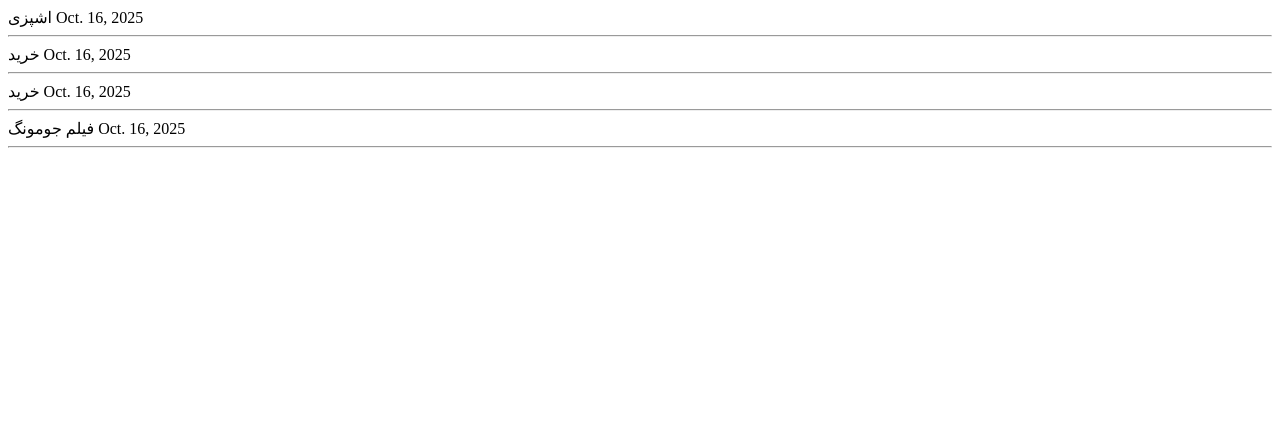
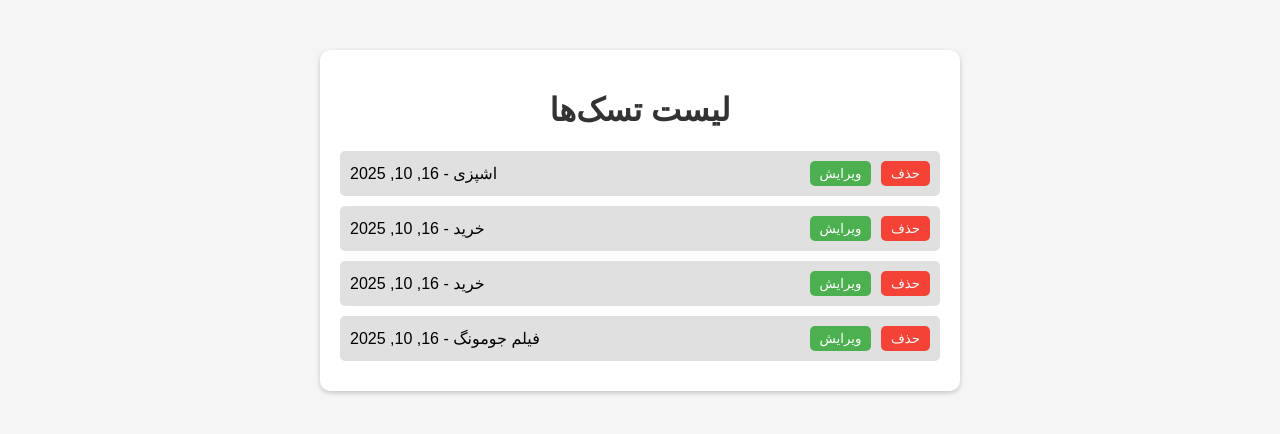
Before and after one commit to Mitra-Ghahremani/new_todolist, a Django app: page /display_task/ in a window 1280 px wide. Shown: the top 434 px of the page. Run offline with Django 5.2, Linux system fonts and the light colour scheme; a user stored in the database is signed in; data comes from the database, SQL or seed files in the repository; both versions use the stored data as it was after the commit.

Commit message:
added display.css file and modified display_task.html

```diff
--- /dev/null
+++ b/static/user_app/css/display.css
@@ -0,0 +1,63 @@
+body {
+    font-family: Arial, sans-serif;
+    background-color: #f5f5f5;
+    text-align: center;
+    margin: 0;
+    padding: 0;
+}
+
+.container {
+    max-width: 600px;
+    margin: 50px auto;
+    background-color: #fff;
+    padding: 20px;
+    border-radius: 10px;
+    box-shadow: 0 2px 5px rgba(0,0,0,0.2);
+}
+
+h1 {
+    color: #333;
+}
+
+#task-list {
+    list-style-type: none;
+    padding: 0;
+    margin: 0;
+}
+
+/* هر تسک به صورت جعبه فلکس */
+.task-item {
+    display: flex;
+    justify-content: space-between; /* متن سمت راست، دکمه‌ها سمت چپ */
+    align-items: center;
+    background-color: #e0e0e0;
+    margin: 10px 0;
+    padding: 10px;
+    border-radius: 5px;
+    text-align: right; /* متن راست‌چین برای فارسی */
+}
+
+/* دکمه‌ها */
+.task-buttons button {
+    margin-left: 5px;
+    padding: 5px 10px;
+    border: none;
+    border-radius: 5px;
+    cursor: pointer;
+}
+
+/* رنگ دکمه ویرایش و حذف */
+.edit-btn {
+    background-color: #4CAF50;
+    color: white;
+}
+
+.delete-btn {
+    background-color: #f44336;
+    color: white;
+}
+
+/* هاور برای جذابیت */
+.task-buttons button:hover {
+    opacity: 0.8;
+}
--- a/task_app/templates/task_app/display_task.html
+++ b/task_app/templates/task_app/display_task.html
@@ -1,18 +1,27 @@
+{%  load static   %}
 <!DOCTYPE html>
-<html lang="en">
+<html lang="fa">
 <head>
     <meta charset="UTF-8">
     <meta name="viewport" content="width=device-width, initial-scale=1.0">
-    <title>Document</title>
+    <title>لیست تسک های کاربر</title>
+    <link rel="stylesheet" href="{%  static   'user_app/css/display.css'  %}">
 </head>
+
 <body>
-    <div>
-    {% for task in tasks   %}
-    {{task.task_name}}
-    {{task.created}}
-    <hr>
-     {% endfor  %}
-    </div>
-
+<div class="container">
+    <h1>لیست تسک‌ها</h1>
+    <ul id="task-list">
+        {% for task in tasks %}
+        <li class="task-item">
+            <span class="task-text">{{ task.task_name }} - {{ task.created|date:"d, m, Y" }}</span>
+            <div class="task-buttons">
+                <button class="edit-btn">ویرایش</button>
+                <button class="delete-btn">حذف</button>
+            </div>
+        </li>
+        {% endfor %}
+    </ul>
+</div>
 </body>
 </html>
--- a/task_app/views.py
+++ b/task_app/views.py
@@ -22,8 +22,8 @@ def createTask(request):
 
 @login_required
 def displayTask(request):
-   tasks= Task.objects.filter(user_id=request.user.id)
-   if tasks == None:
-      return HttpResponse ("هیچ تسکی برای این کاربر وجود ندارد")
-
-   return render(request,"task_app/display_task.html",context={'tasks':tasks})
+   tasks=Task.objects.filter(user_id=request.user.id)
+   print(tasks)
+   if tasks:
+         return render(request,"task_app/display_task.html",context={'tasks':tasks})
+   return HttpResponse ("هیچ تسکی برای این کاربر وجود ندارد")
```
Also changed, not shown: db.sqlite3.
